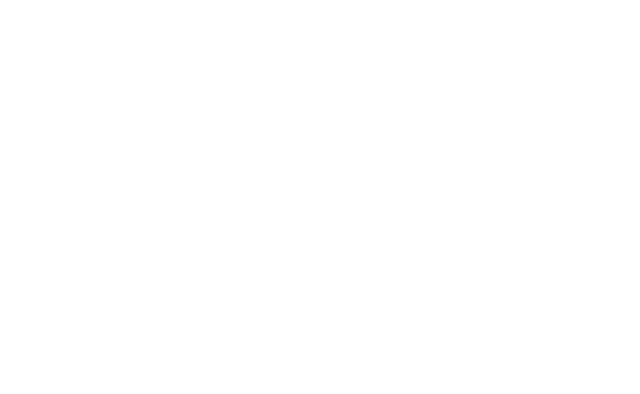
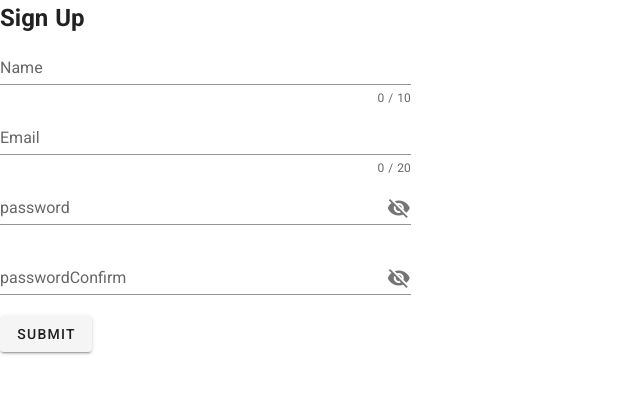
Before and after one commit to Syozaburo/zenn-app, a Nuxt app in the folder frontend/: page /signup in a window 1280 px wide. Before the commit this address had no page. Shown: the top 394 px of the page, without its empty margins (0-640 px from the left). Built offline with nearby package versions, Linux system fonts and the light colour scheme; no server answers.

Commit message:
新規登録画面の作成

```diff
--- a/frontend/package.json
+++ b/frontend/package.json
@@ -24,6 +24,7 @@
   },
   "dependencies": {
     "@nuxtjs/axios": "^5.12.2",
+    "firebase": "^9.9.2",
     "nuxt": "^2.0.0"
   },
   "devDependencies": {
--- /dev/null
+++ b/frontend/pages/signup.vue
@@ -0,0 +1,98 @@
+<template>
+  <v-row>
+    <v-col cols="12" md="4">
+      <h2>Sign Up</h2>
+      <form>
+        <v-text-field v-model="name" :counter="10" label="Name" data-vv-name="name" required></v-text-field>
+        <v-text-field v-model="email" :counter="20" label="Email" data-vv-name="email" required></v-text-field>
+        <v-text-field
+          v-model="password"
+          label="password"
+          data-vv-name="password"
+          required
+          :type="show1 ? 'text' : 'password'"
+          :append-icon="show1 ? 'mdi-eye' : 'mdi-eye-off'"
+          @click:append="show1 = !show1"
+        ></v-text-field>
+        <v-text-field
+          v-model="passwordConfirm"
+          label="passwordConfirm"
+          data-vv-name="passwordConfirm"
+          required
+          :type="show2 ? 'text' : 'password'"
+          :append-icon="show2 ? 'mdi-eye' : 'mdi-eye-off'"
+          @click:append="show2 = !show2"
+        ></v-text-field>
+        <v-btn class="mr-4" @click="signup">submit</v-btn>
+        <p v-if="error" class="errors">{{ error }}</p>
+      </form>
+    </v-col>
+  </v-row>
+</template>
+<script>
+import axios from "@/plugins/axios";
+import firebase from "@/plugins/firebase";
+
+export default {
+  data() {
+    return {
+      email: "",
+      name: "",
+      password: "",
+      passwordConfirm: "",
+      show1: false,
+      show2: false,
+      error: ""
+    };
+  },
+  methods: {
+    async signup() {
+      if (this.password !== this.passwordConfirm) {
+        this.error = "※パスワードとパスワード確認が一致していません";
+      }
+      const res = await firebase
+        .auth()
+        .createUserWithEmailAndPassword(this.email, this.password)
+        .catch(error => {
+          this.error = (code => {
+            switch (code) {
+              case "auth/email-already-in-use":
+                return "既にそのメールアドレスは使われています";
+              case "auth/wrong-password":
+                return "※パスワードが正しくありません";
+              case "auth/weak-password":
+                return "※パスワードは最低6文字以上にしてください";
+              default:
+                return "※メールアドレスとパスワードをご確認ください";
+            }
+          })(error.code);
+        });
+
+      const user = {
+        email: res.user.email,
+        name: this.name,
+        uid: res.user.uid
+      };
+
+      await axios
+        .post("/api/v1/users", {
+          user
+        })
+        .catch(err => {
+          console.log({
+            err
+          });
+        });
+
+      this.$router.push("/");
+    }
+  }
+};
+</script>
+
+<style scoped>
+.errors {
+  color: red;
+  margin-top: 20px;
+}
+</style>
```
Also changed, not shown: 1 other file (tests, documents, lock files or other folders).
